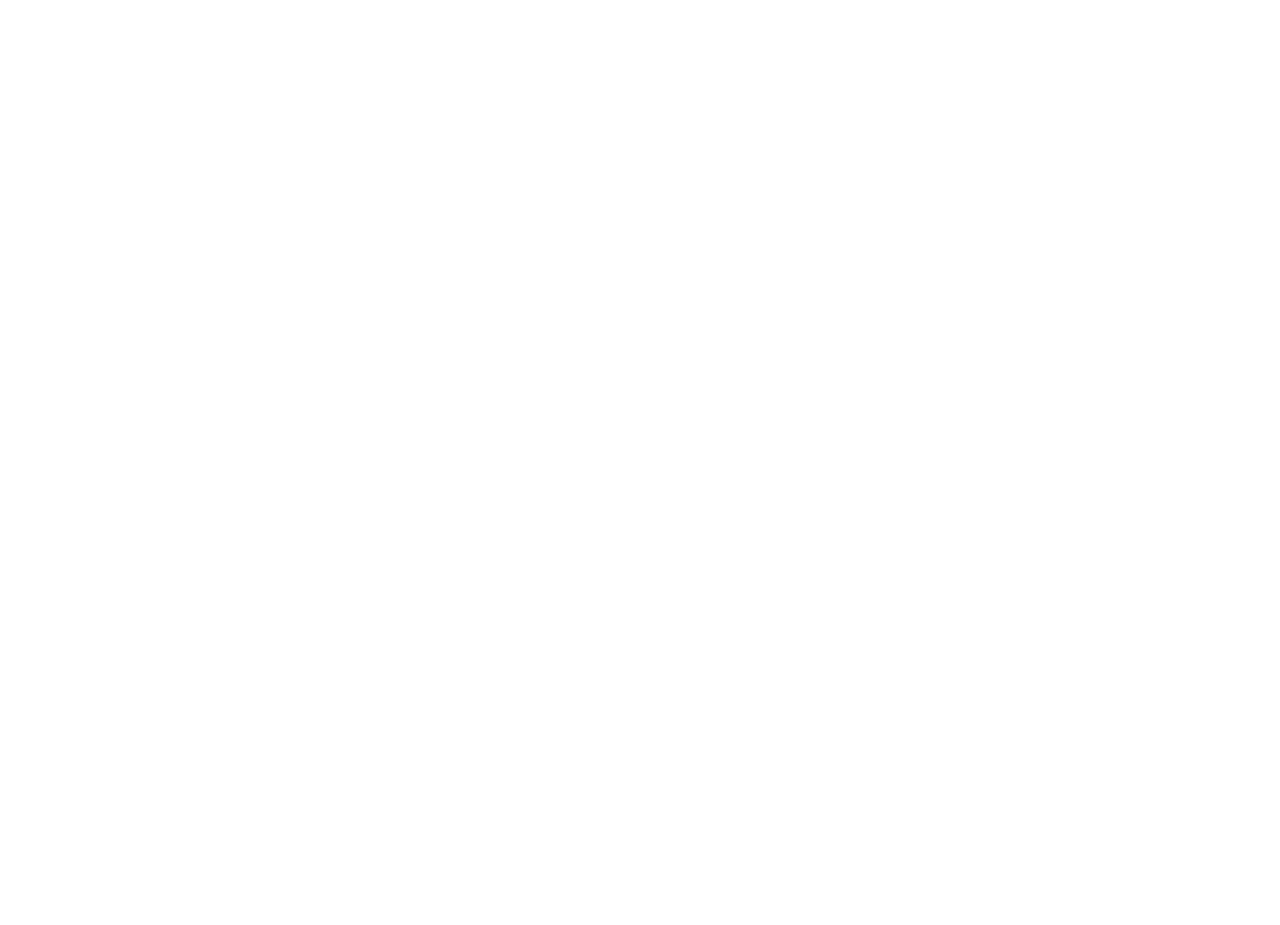
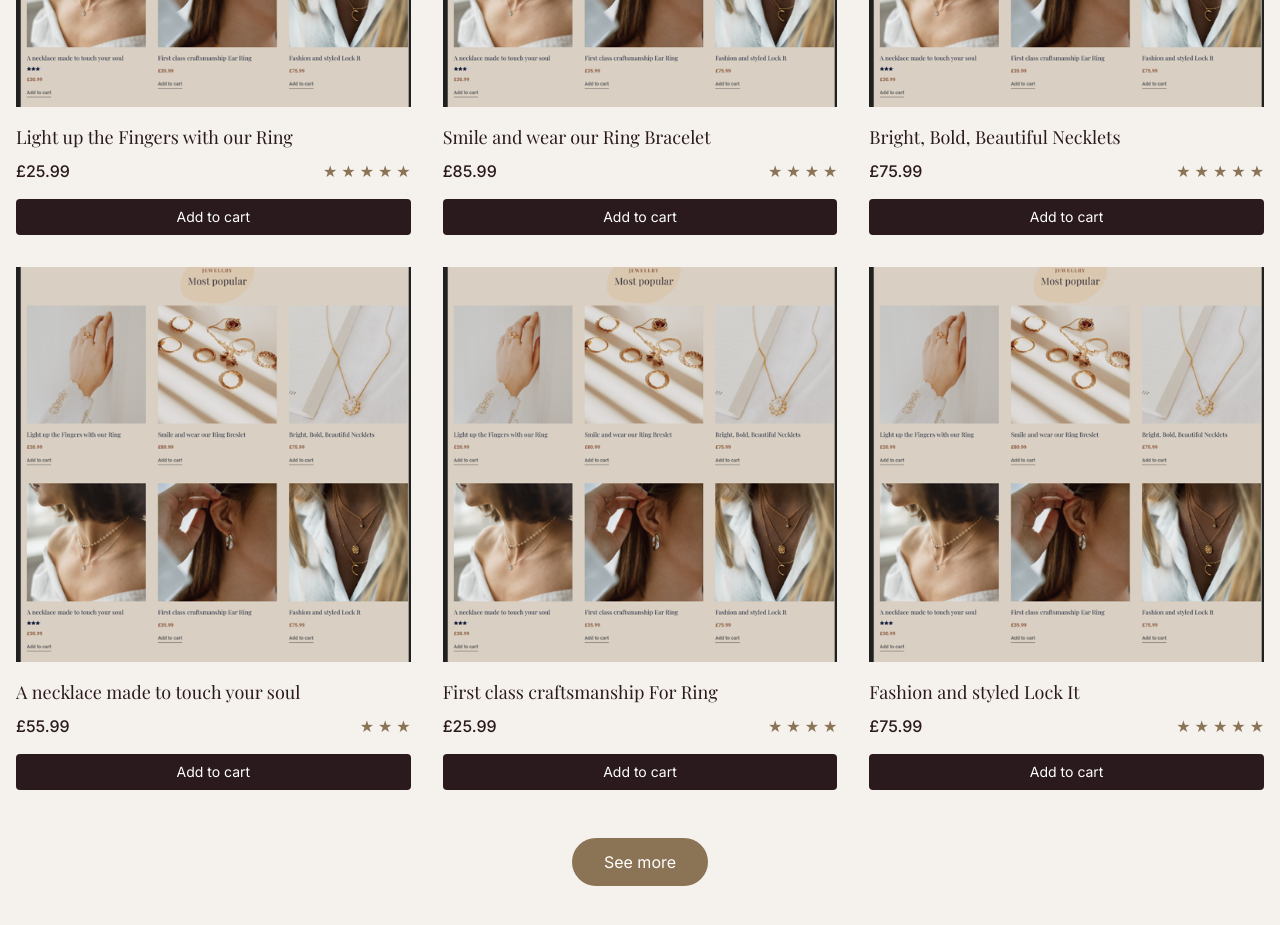
Before and after one commit to amraha1/glittering-ui, a React (Vite) app: page / in a window 1280 px wide. Shown: the part 3080-4005 px from the top of the page. Before the commit the page ends 2613 px from the top, so only its background shows below. Built offline with nearby package versions, Linux system fonts and the light colour scheme.

Commit message:
Add UI component to index
Incorporated a new UI component below the existing elements in the index page.
[skip gpt_engineer]

```diff
--- /dev/null
+++ b/src/components/PopularProducts.tsx
@@ -0,0 +1,91 @@
+const PopularProducts = () => {
+  const products = [
+    {
+      id: 1,
+      name: "Light up the Fingers with our Ring",
+      price: "£25.99",
+      image: "/lovable-uploads/c899b648-a587-447b-98ad-479ddf86cf24.png",
+      rating: 5
+    },
+    {
+      id: 2,
+      name: "Smile and wear our Ring Bracelet",
+      price: "£85.99",
+      image: "/lovable-uploads/c899b648-a587-447b-98ad-479ddf86cf24.png",
+      rating: 4
+    },
+    {
+      id: 3,
+      name: "Bright, Bold, Beautiful Necklets",
+      price: "£75.99",
+      image: "/lovable-uploads/c899b648-a587-447b-98ad-479ddf86cf24.png",
+      rating: 5
+    },
+    {
+      id: 4,
+      name: "A necklace made to touch your soul",
+      price: "£55.99",
+      image: "/lovable-uploads/c899b648-a587-447b-98ad-479ddf86cf24.png",
+      rating: 3
+    },
+    {
+      id: 5,
+      name: "First class craftsmanship For Ring",
+      price: "£25.99",
+      image: "/lovable-uploads/c899b648-a587-447b-98ad-479ddf86cf24.png",
+      rating: 4
+    },
+    {
+      id: 6,
+      name: "Fashion and styled Lock It",
+      price: "£75.99",
+      image: "/lovable-uploads/c899b648-a587-447b-98ad-479ddf86cf24.png",
+      rating: 5
+    }
+  ];
+
+  return (
+    <div className="bg-jewelry-background py-16">
+      <div className="container mx-auto px-4">
+        <div className="text-center mb-12">
+          <p className="text-jewelry-text uppercase tracking-wider mb-2">JEWELRY</p>
+          <h2 className="text-3xl font-serif text-jewelry-text mb-4">Most popular</h2>
+        </div>
+
+        <div className="grid grid-cols-1 md:grid-cols-2 lg:grid-cols-3 gap-8">
+          {products.map((product) => (
+            <div key={product.id} className="group">
+              <div className="relative aspect-square mb-4 overflow-hidden bg-gray-100">
+                <img
+                  src={product.image}
+                  alt={product.name}
+                  className="object-cover w-full h-full transition-transform duration-300 group-hover:scale-105"
+                />
+              </div>
+              <h3 className="text-jewelry-text font-serif text-lg mb-2">{product.name}</h3>
+              <div className="flex items-center justify-between">
+                <span className="text-jewelry-text font-medium">{product.price}</span>
+                <div className="flex gap-1">
+                  {[...Array(product.rating)].map((_, i) => (
+                    <span key={i} className="text-jewelry-accent">★</span>
+                  ))}
+                </div>
+              </div>
+              <button className="w-full mt-4 py-2 px-4 bg-jewelry-text text-white hover:bg-jewelry-accent transition-colors rounded-sm text-sm">
+                Add to cart
+              </button>
+            </div>
+          ))}
+        </div>
+
+        <div className="text-center mt-12">
+          <button className="bg-jewelry-accent text-white px-8 py-3 rounded-full hover:bg-jewelry-text transition-colors">
+            See more
+          </button>
+        </div>
+      </div>
+    </div>
+  );
+};
+
+export default PopularProducts;
--- a/src/pages/Index.tsx
+++ b/src/pages/Index.tsx
@@ -2,6 +2,7 @@ import Navbar from "../components/Navbar";
 import Hero from "../components/Hero";
 import ProductShowcase from "../components/ProductShowcase";
 import ProductFeature from "../components/ProductFeature";
+import PopularProducts from "../components/PopularProducts";
 
 const Index = () => {
   return (
@@ -10,6 +11,7 @@ const Index = () => {
       <Hero />
       <ProductShowcase />
       <ProductFeature />
+      <PopularProducts />
     </div>
   );
 };
```
Also changed, not shown: public/lovable-uploads/c899b648-a587-447b-98ad-479ddf86cf24.png (added).
